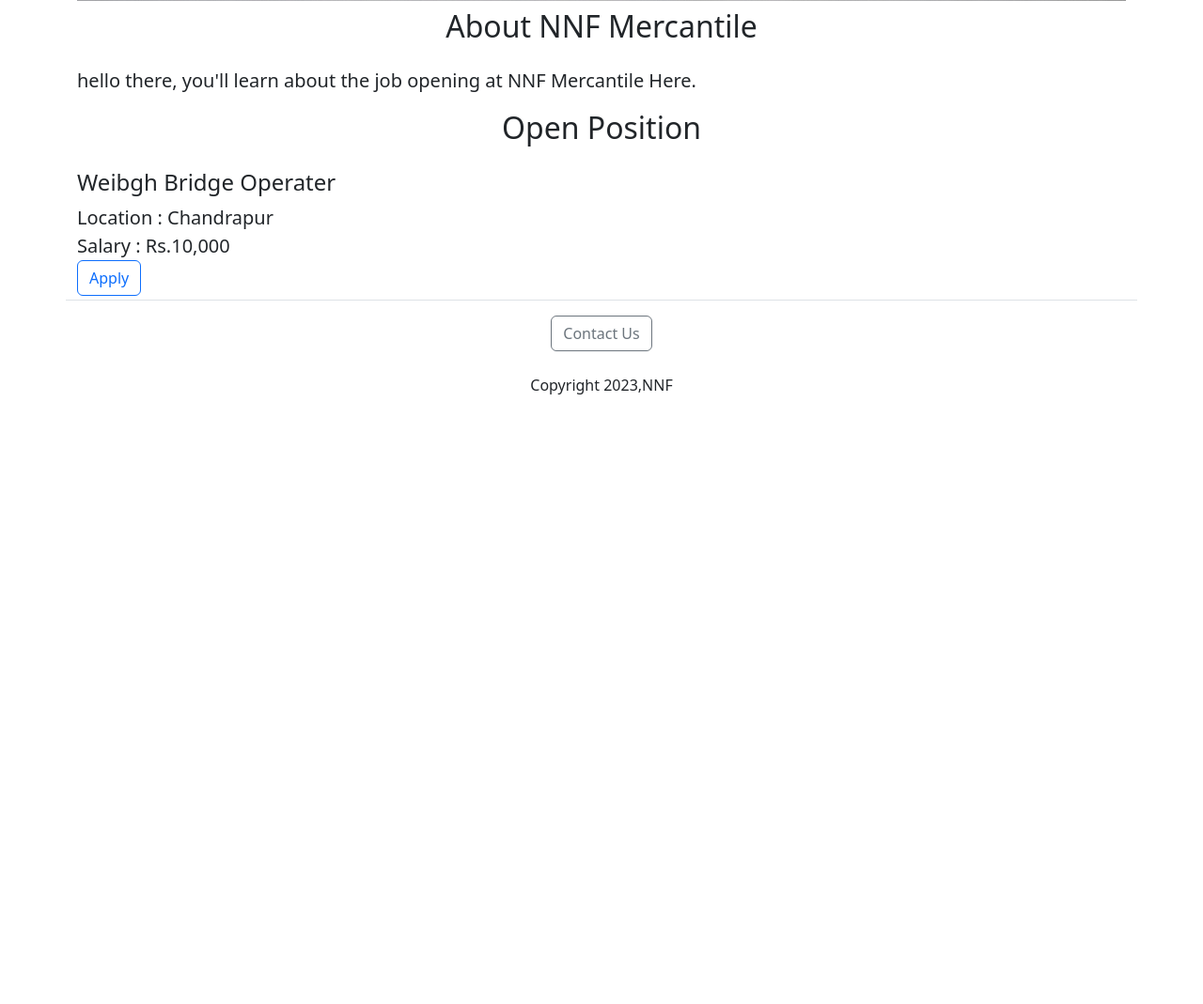
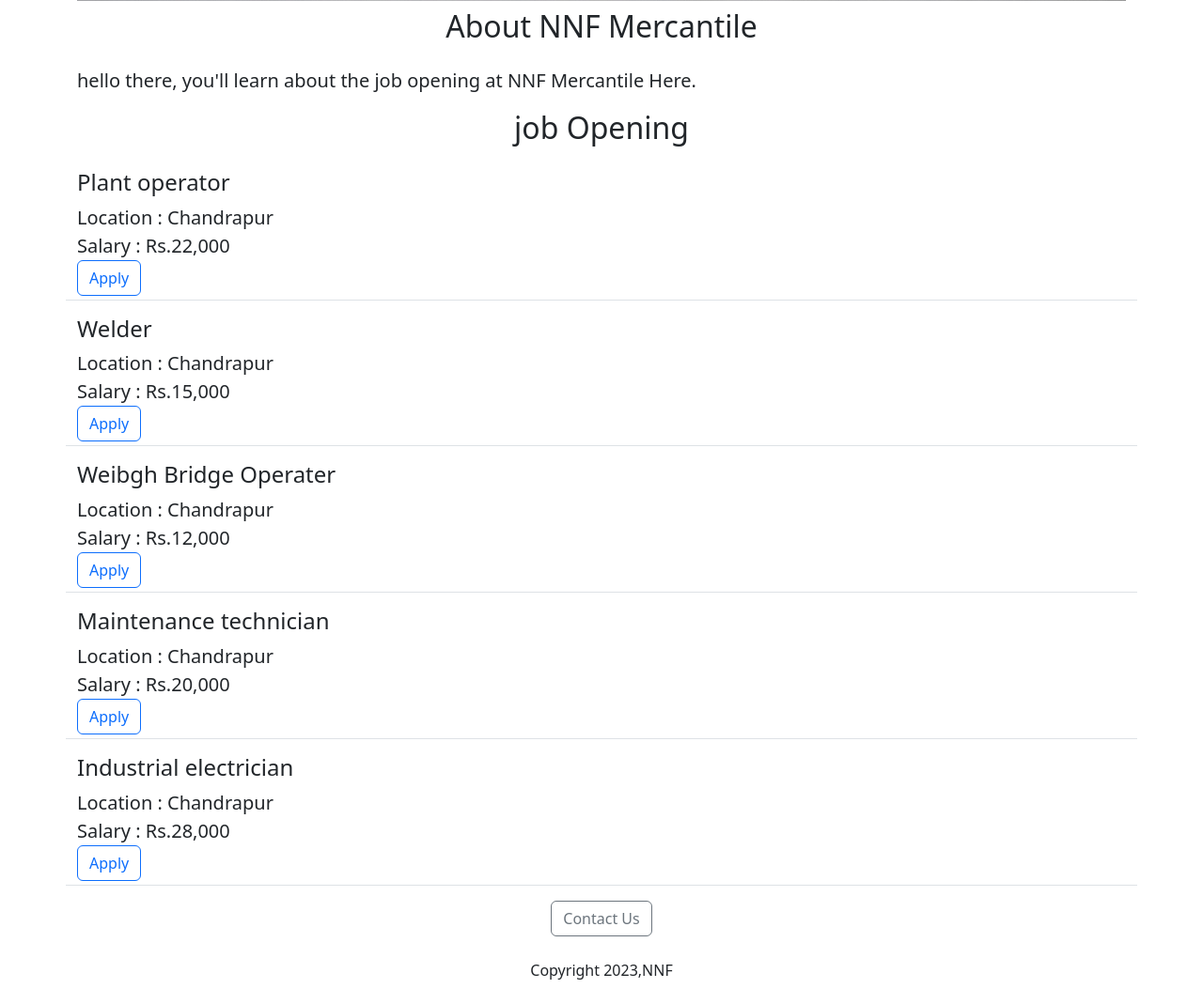
Before and after one commit to cnchoudhari/careers_website, a Flask app: page / in a window 1280 px wide. Shown: the part 715-1784 px from the top of the page at 94% size. Before the commit the page ends 1135 px from the top, so only its background shows below. Run offline with Flask 3, Linux system fonts and the light colour scheme.

Commit message:
add some code

```diff
--- a/app.py
+++ b/app.py
@@ -3,9 +3,29 @@ from flask import Flask, render_template
 app = Flask(__name__)
 JOBS = [{
   'id': 1,
+  'title': ' Plant operator',
+  'location': ' Chandrapur ',
+  'salary': ' Rs.22,000'
+}, {
+  'id': 2,
+  'title': '  Welder',
+  'location': ' Chandrapur ',
+  'salary': ' Rs.15,000'
+}, {
+  'id': 3,
   'title': ' Weibgh Bridge Operater',
   'location': ' Chandrapur ',
-  'salary': ' Rs.10,000'
+  'salary': ' Rs.12,000'
+}, {
+  'id': 4,
+  'title': ' Maintenance technician',
+  'location': ' Chandrapur ',
+  'salary': ' Rs.20,000'
+}, {
+  'id': 5,
+  'title': ' Industrial electrician',
+  'location': ' Chandrapur ',
+  'salary': ' Rs.28,000'
 }]
 
 
--- a/templates/home.html
+++ b/templates/home.html
@@ -20,7 +20,7 @@
   <P class="lead">
     hello there, you'll learn about the job opening at NNF Mercantile Here.
   </P>
-  <h2 class="text-center mt-2 mb-4 "> Open Position </h2>
+  <h2 class="text-center mt-2 mb-4 "> job Opening</h2>
   <div class="lead">
     {% for job in jobs %}
      {% include 'jobitem.html'%}
```
